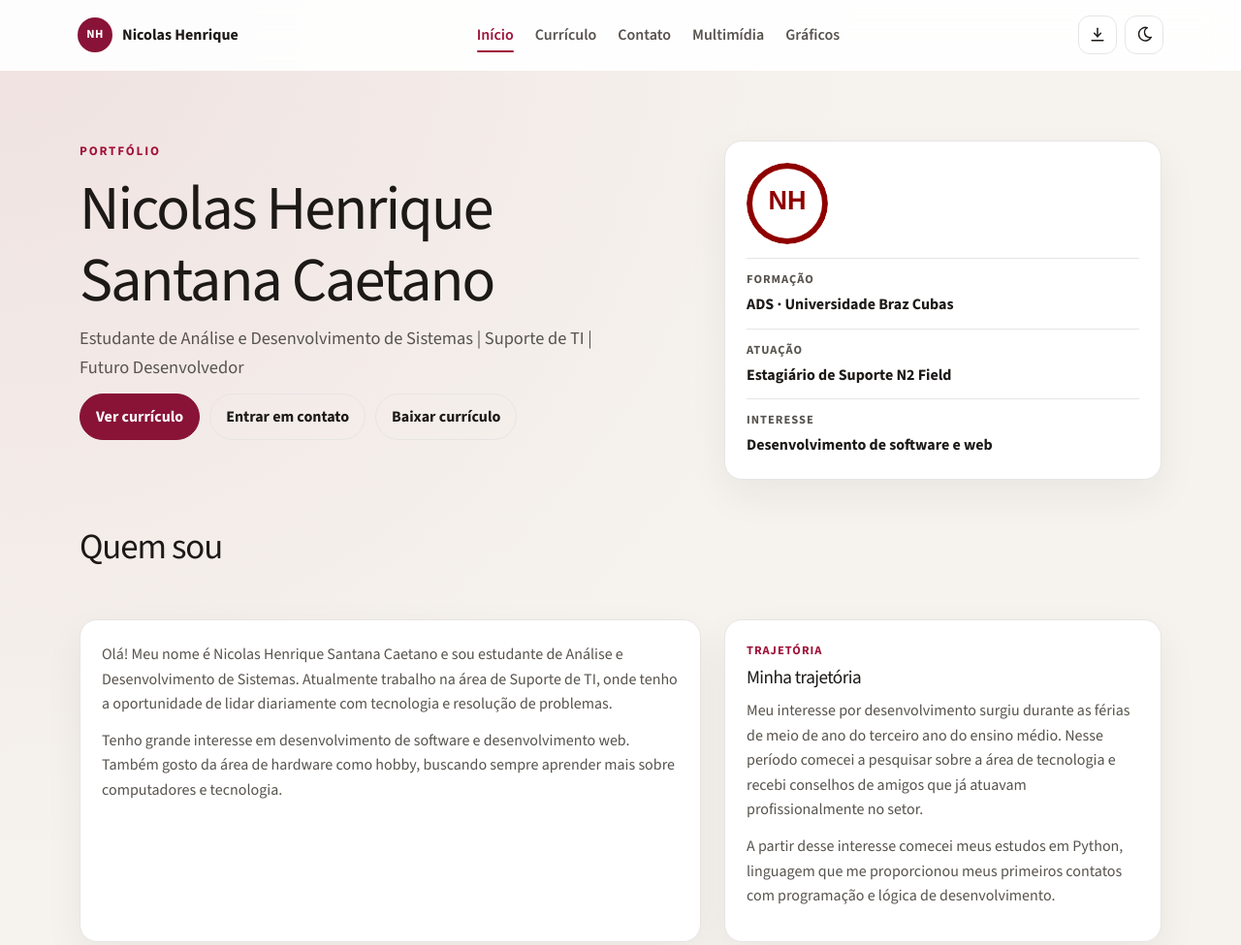
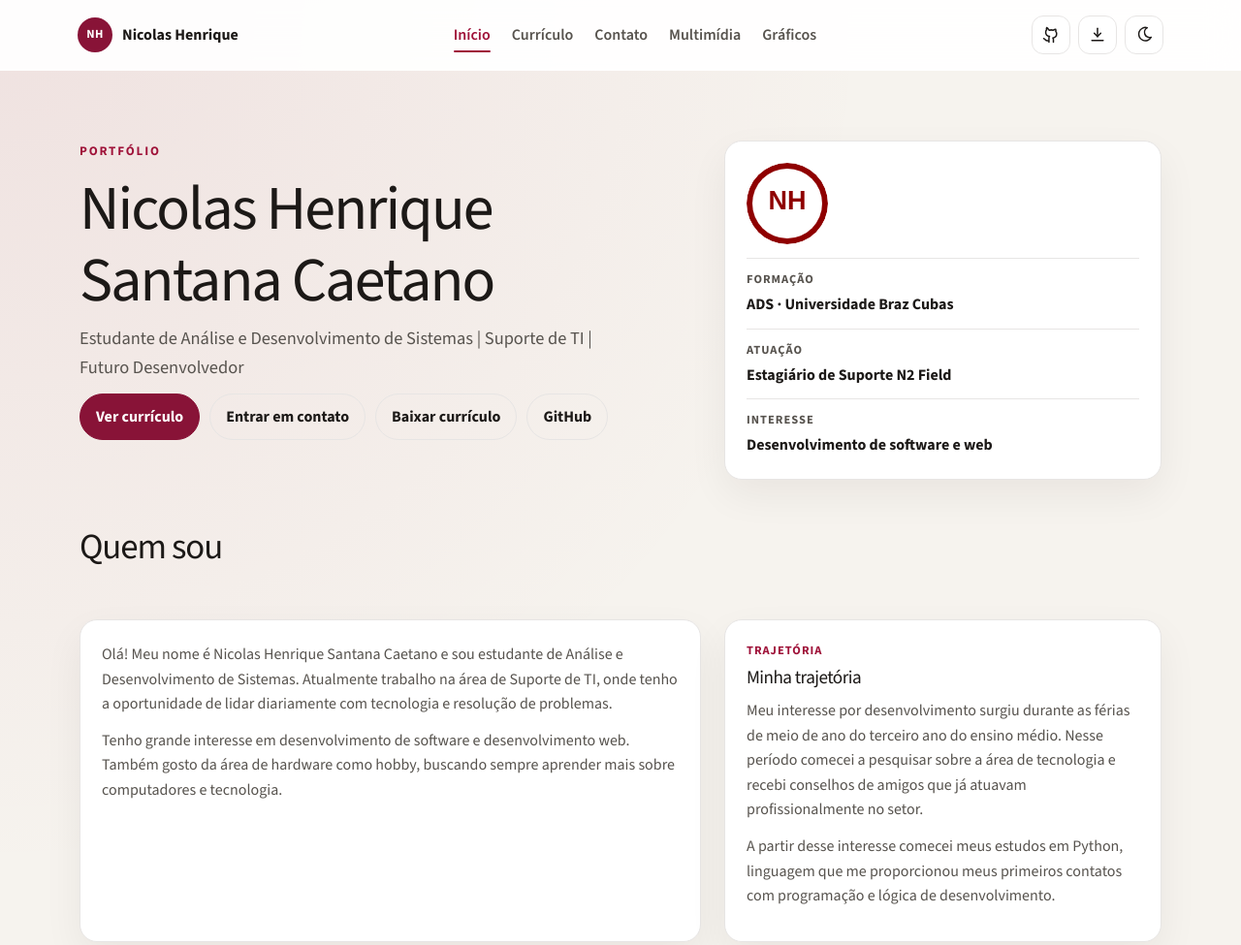
Before and after one commit to nicolassantana1106-cmd/MEU-PORTFOLIO, a plain HTML site: page index.html in a window 1280 px wide. Shown: the top 975 px of the page at 97% size. Drawn offline with nearby package versions, Linux system fonts and the light colour scheme.

Commit message:
Devolve o link do GitHub no menu, no inicio e no rodape.
A conta nicolassantana1106-cmd permanece; LinkedIn, e-mail e telefone continuam fora do site.

Co-authored-by: Cursor <cursoragent@cursor.com>

```diff
--- a/components/footer.html
+++ b/components/footer.html
@@ -7,6 +7,11 @@
 
         <div class="footer-actions">
             <a class="footer-download" data-href="files/curriculo-nicolas-henrique.pdf" href="files/curriculo-nicolas-henrique.pdf" download>Baixar currículo</a>
+            <a class="icon-button" href="https://github.com/nicolassantana1106-cmd" target="_blank" rel="noopener noreferrer" aria-label="GitHub de Nicolas Henrique">
+                <svg viewBox="0 0 24 24" aria-hidden="true">
+                    <path d="M9 19c-4 1.2-4-2.2-6-2.6M15 21v-3.2a2.6 2.6 0 0 0-.7-2c2.4-.3 4.7-1.2 4.7-5.2a4 4 0 0 0-1.1-2.8 3.7 3.7 0 0 0-.1-2.7s-.9-.3-2.9 1.1a10 10 0 0 0-5.2 0C7.6 2.8 6.7 3.1 6.7 3.1a3.7 3.7 0 0 0-.1 2.7 4 4 0 0 0-1.1 2.8c0 4 2.3 4.9 4.7 5.2a2.6 2.6 0 0 0-.7 2V21"></path>
+                </svg>
+            </a>
         </div>
     </div>
 </footer>
--- a/components/header.html
+++ b/components/header.html
@@ -16,6 +16,11 @@
         </nav>
 
         <div class="header-actions">
+            <a class="icon-button" href="https://github.com/nicolassantana1106-cmd" target="_blank" rel="noopener noreferrer" aria-label="GitHub de Nicolas Henrique">
+                <svg viewBox="0 0 24 24" aria-hidden="true">
+                    <path d="M9 19c-4 1.2-4-2.2-6-2.6M15 21v-3.2a2.6 2.6 0 0 0-.7-2c2.4-.3 4.7-1.2 4.7-5.2a4 4 0 0 0-1.1-2.8 3.7 3.7 0 0 0-.1-2.7s-.9-.3-2.9 1.1a10 10 0 0 0-5.2 0C7.6 2.8 6.7 3.1 6.7 3.1a3.7 3.7 0 0 0-.1 2.7 4 4 0 0 0-1.1 2.8c0 4 2.3 4.9 4.7 5.2a2.6 2.6 0 0 0-.7 2V21"></path>
+                </svg>
+            </a>
             <a class="icon-button" data-href="files/curriculo-nicolas-henrique.pdf" href="files/curriculo-nicolas-henrique.pdf" download aria-label="Baixar currículo">
                 <svg viewBox="0 0 24 24" aria-hidden="true">
                     <path d="M12 4v10"></path>
@@ -57,5 +62,6 @@
             </ul>
         </nav>
         <a class="button button-block" data-href="files/curriculo-nicolas-henrique.pdf" href="files/curriculo-nicolas-henrique.pdf" download>Baixar currículo</a>
+        <a class="button button-block button-ghost" href="https://github.com/nicolassantana1106-cmd" target="_blank" rel="noopener noreferrer">GitHub</a>
     </div>
 </header>
--- a/index.html
+++ b/index.html
@@ -29,6 +29,7 @@
                             <a class="button" href="pages/curriculo.html">Ver currículo</a>
                             <a class="button button-ghost" href="pages/formulario.html">Entrar em contato</a>
                             <a class="button button-ghost" href="files/curriculo-nicolas-henrique.pdf" download>Baixar currículo</a>
+                            <a class="button button-ghost" href="https://github.com/nicolassantana1106-cmd" target="_blank" rel="noopener noreferrer">GitHub</a>
                         </div>
                     </div>
                     <div class="col-12 col-lg-5">
```
